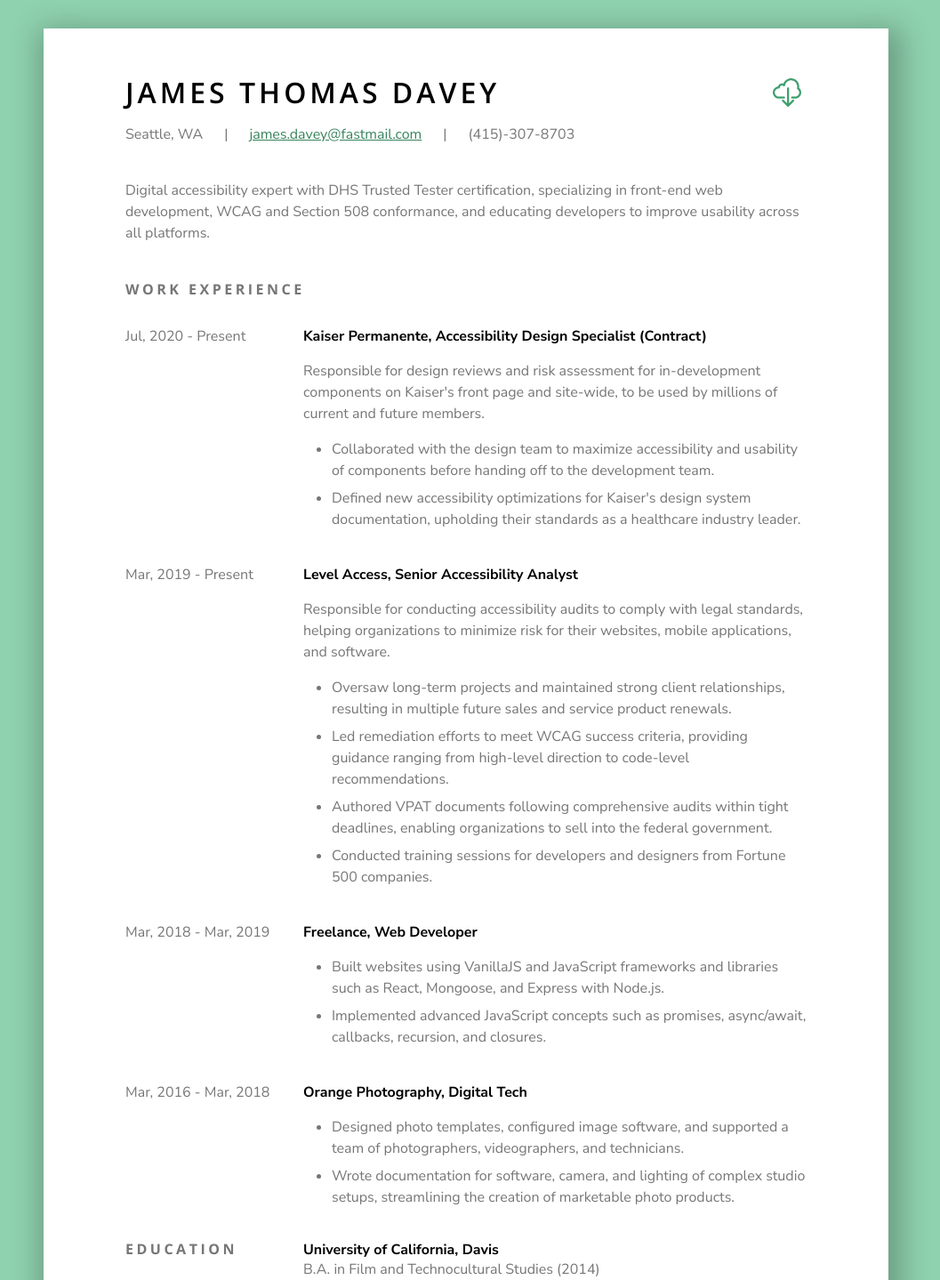
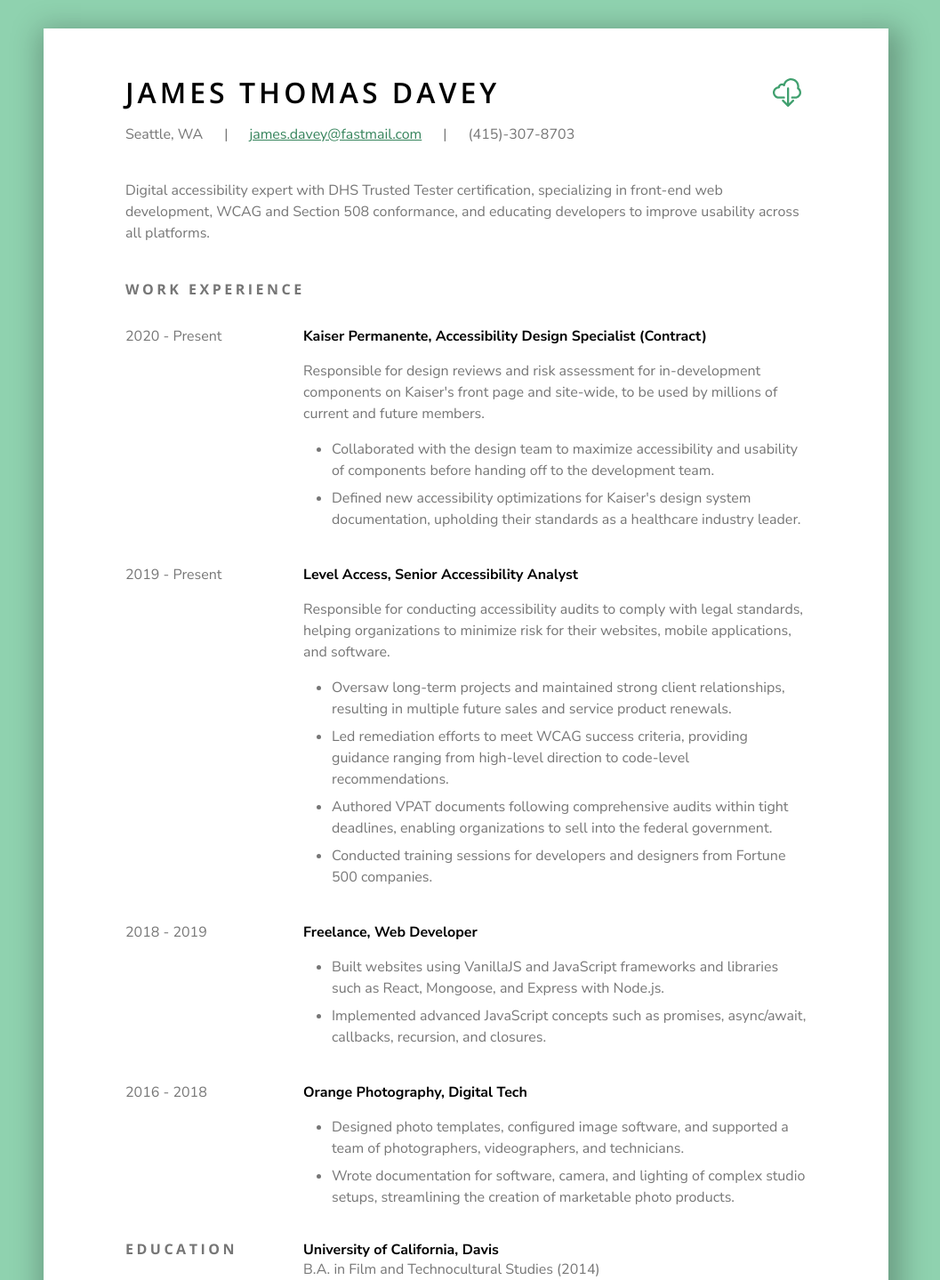
Before and after one commit to jamesthomasdavey/photography, a React (Create React App) app: page /resume in a window 1280 px wide. Shown: the top 1439 px of the page at 89% size, without its empty margins (116-1173 px from the left). Built offline with nearby package versions, Linux system fonts and the light colour scheme.

Commit message:
removed months, just years

```diff
--- a/src/data/resumeData.js
+++ b/src/data/resumeData.js
@@ -7,7 +7,7 @@ const resumeData = {
     'Digital accessibility expert with DHS Trusted Tester certification, specializing in front-end web development, WCAG and Section 508 conformance, and educating developers to improve usability across all platforms.',
   workExperiences: [
     {
-      dates: 'Jul, 2020 - Present',
+      dates: '2020 - Present',
       company: 'Kaiser Permanente',
       title: 'Accessibility Design Specialist (Contract)',
       summary:
@@ -18,7 +18,7 @@ const resumeData = {
       ],
     },
     {
-      dates: 'Mar, 2019 - Present',
+      dates: '2019 - Present',
       company: 'Level Access',
       title: 'Senior Accessibility Analyst',
       summary:
@@ -32,7 +32,7 @@ const resumeData = {
       ],
     },
     {
-      dates: 'Mar, 2018 - Mar, 2019',
+      dates: '2018 - 2019',
       company: 'Freelance',
       title: 'Web Developer',
       // summary:
@@ -43,7 +43,7 @@ const resumeData = {
       ],
     },
     {
-      dates: 'Mar, 2016 - Mar, 2018',
+      dates: '2016 - 2018',
       company: 'Orange Photography',
       title: 'Digital Tech',
       // summary:
```
